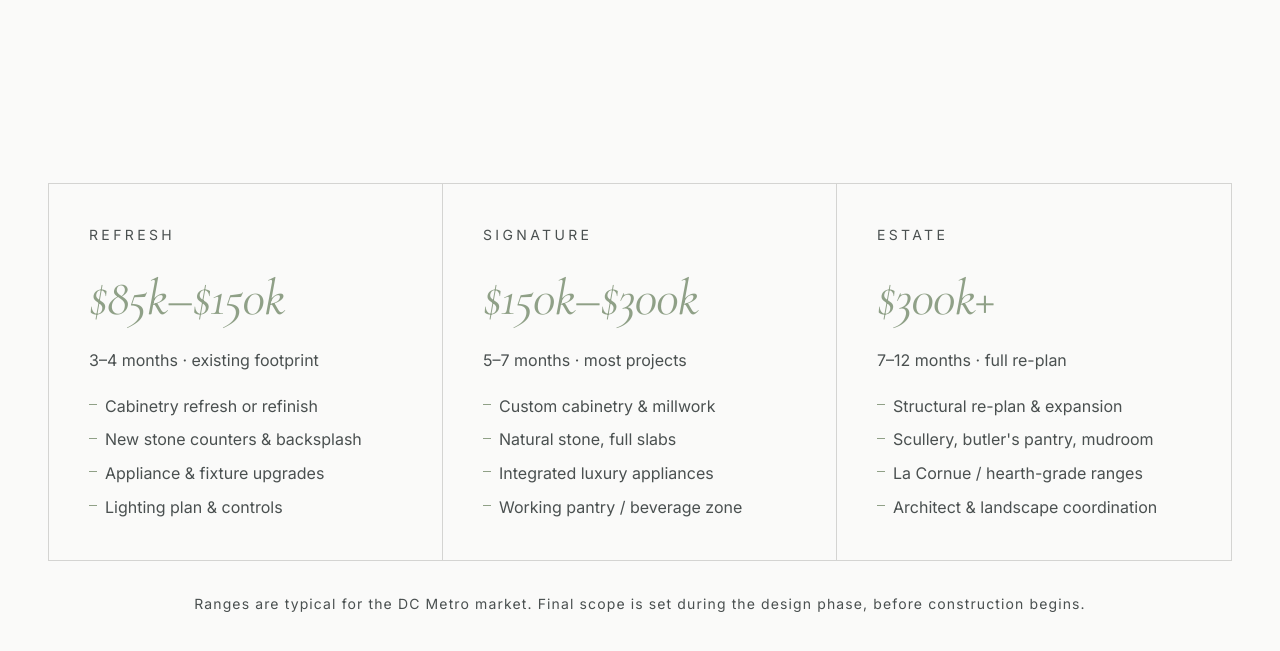
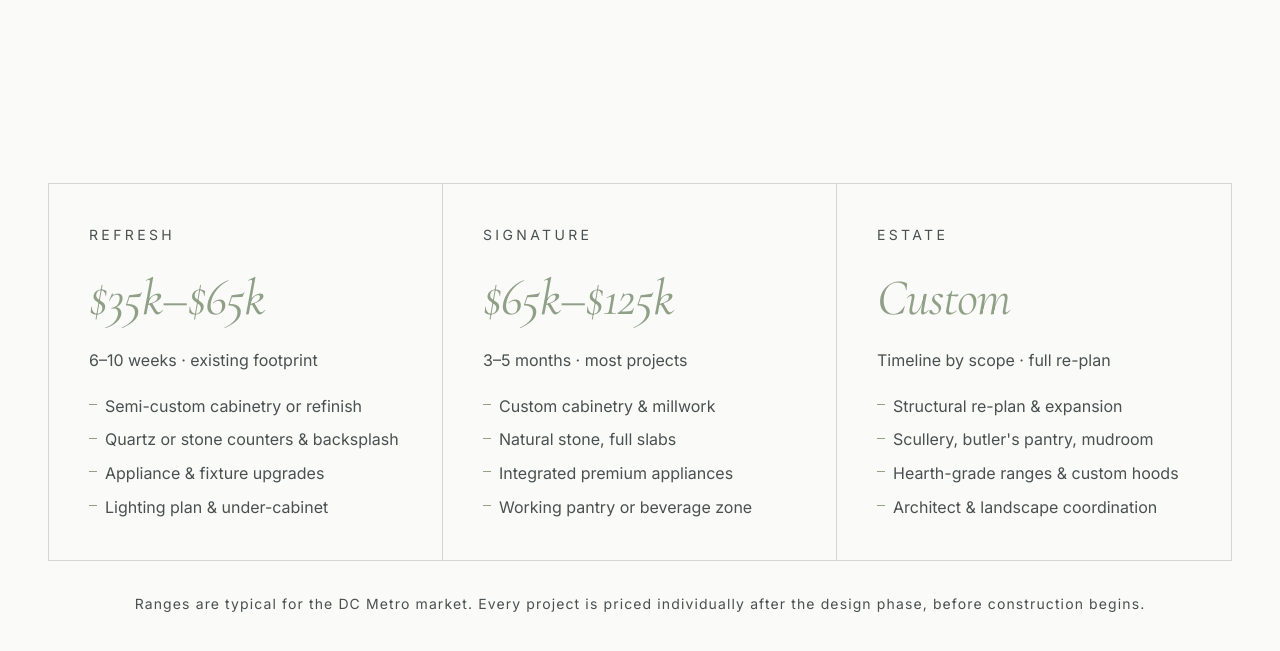
Before and after one commit to childsa0919/premier-luxury-interiors-site, a plain HTML site: page kitchens.html in a window 1280 px wide. Shown: the part 3129-3780 px from the top of the page. Drawn offline with nearby package versions, Linux system fonts and the light colour scheme.

Commit message:
Kitchens: realistic pricing tiers ($35k Refresh, $65k Signature, Custom Estate)

```diff
--- a/kitchens.html
+++ b/kitchens.html
@@ -88,7 +88,7 @@
         <div class="split-text reveal">
           <span class="eyebrow">Investment</span>
           <h2>Honest numbers, <em>fixed-scope</em> estimates.</h2>
-          <p>Luxury kitchens are a meaningful investment. We respect that by giving you a fully itemized estimate before any demo — not a teaser figure that doubles by month three. Here's where most of our kitchen projects land for the DC Metro market.</p>
+          <p>A real kitchen renovation is a meaningful investment. We respect that by giving you a fully itemized estimate before any demo — not a teaser figure that doubles by month three. Here's where most of our DC Metro kitchen projects land.</p>
           <a class="btn btn--link" href="contact.html">Discuss your project <span class="arrow"></span></a>
         </div>
         <div class="split-image reveal">
@@ -103,39 +103,39 @@
       <div class="price-grid reveal">
         <div class="price-card">
           <div class="label">Refresh</div>
-          <div class="amount"><em>$85k–$150k</em></div>
-          <div class="range">3–4 months · existing footprint</div>
+          <div class="amount"><em>$35k–$65k</em></div>
+          <div class="range">6–10 weeks · existing footprint</div>
           <ul>
-            <li>Cabinetry refresh or refinish</li>
-            <li>New stone counters &amp; backsplash</li>
+            <li>Semi-custom cabinetry or refinish</li>
+            <li>Quartz or stone counters &amp; backsplash</li>
             <li>Appliance &amp; fixture upgrades</li>
-            <li>Lighting plan &amp; controls</li>
+            <li>Lighting plan &amp; under-cabinet</li>
           </ul>
         </div>
         <div class="price-card">
           <div class="label">Signature</div>
-          <div class="amount"><em>$150k–$300k</em></div>
-          <div class="range">5–7 months · most projects</div>
+          <div class="amount"><em>$65k–$125k</em></div>
+          <div class="range">3–5 months · most projects</div>
           <ul>
             <li>Custom cabinetry &amp; millwork</li>
             <li>Natural stone, full slabs</li>
-            <li>Integrated luxury appliances</li>
-            <li>Working pantry / beverage zone</li>
+            <li>Integrated premium appliances</li>
+            <li>Working pantry or beverage zone</li>
           </ul>
         </div>
         <div class="price-card">
           <div class="label">Estate</div>
-          <div class="amount"><em>$300k+</em></div>
-          <div class="range">7–12 months · full re-plan</div>
+          <div class="amount"><em>Custom</em></div>
+          <div class="range">Timeline by scope · full re-plan</div>
           <ul>
             <li>Structural re-plan &amp; expansion</li>
             <li>Scullery, butler's pantry, mudroom</li>
-            <li>La Cornue / hearth-grade ranges</li>
+            <li>Hearth-grade ranges &amp; custom hoods</li>
             <li>Architect &amp; landscape coordination</li>
           </ul>
         </div>
       </div>
-      <p class="form-note" style="text-align:center; margin-top: var(--space-8);">Ranges are typical for the DC Metro market. Final scope is set during the design phase, before construction begins.</p>
+      <p class="form-note" style="text-align:center; margin-top: var(--space-8);">Ranges are typical for the DC Metro market. Every project is priced individually after the design phase, before construction begins.</p>
     </div>
   </section>
 
```
